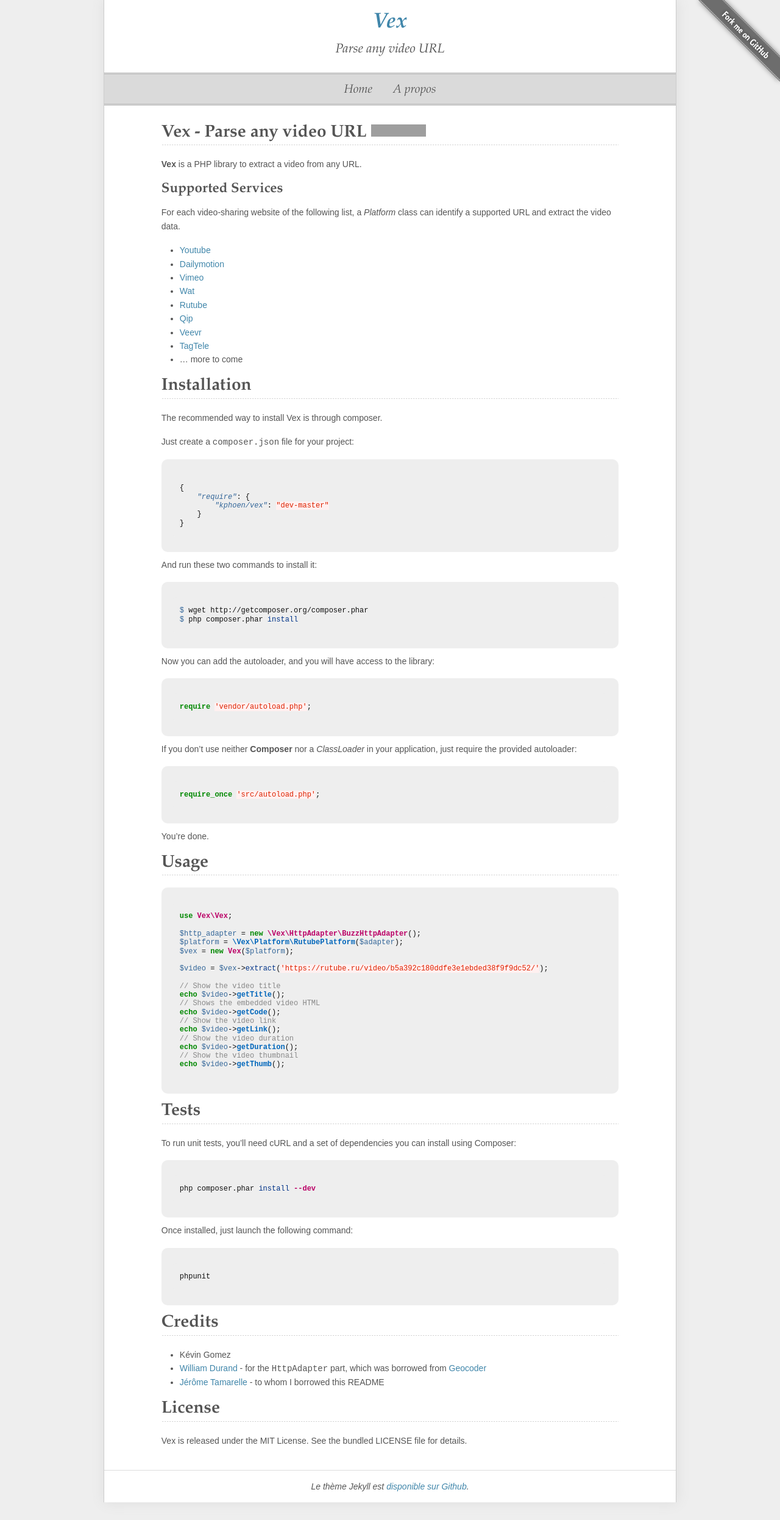
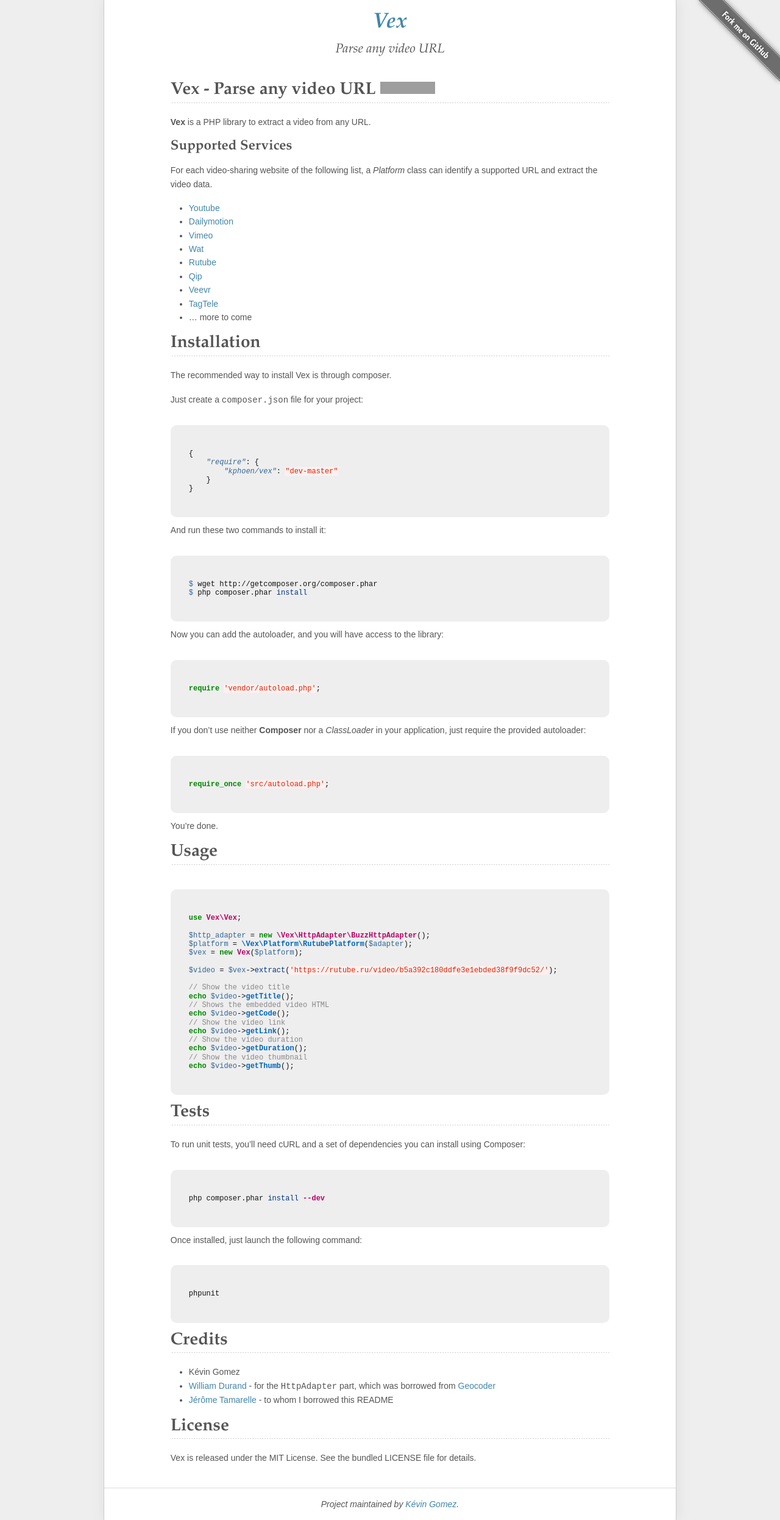
Before and after one commit to K-Phoen/jekyll-theme, a Jekyll site: the page built from index.md, in a window 1280 px wide. Shown: the whole page at 61% size. Built offline with Jekyll 4.4.1, drawn with Linux system fonts in a browser that asks for light colours; Markdown is read by kramdown in place of the engine named in the settings; before the commit the page ends 2463 px from its top, so only the background shows below that; grey boxes are pictures that could not be loaded.

Commit message:
Cleaned a bit the design

```diff
--- a/_layouts/layout.html
+++ b/_layouts/layout.html
@@ -6,10 +6,10 @@
   <meta name="viewport" content="width=device-width" />
   <title>{{ page.title }}</title>
 
-  <meta name="author" content="Kévin Gomez" />
+  <meta name="author" content="{{ page.author }}" />
 
-  <link rel="stylesheet" href="/css/base.css" type="text/css" media="screen, projection" />
-  <link rel="stylesheet" href="/css/pygments.css" type="text/css" />
+  <link rel="stylesheet" href="css/base.css" type="text/css" media="screen, projection" />
+  <link rel="stylesheet" href="css/pygments.css" type="text/css" />
 </head>
 <body>
     <div class="row">
@@ -20,25 +20,18 @@
             </div>
 
             <div class="ribbon">
-                <a href="https://github.com/K-Phoen/Vex">
-                    <img style="position: absolute; top: 0; right: 0; border: 0;z-index: 400;" src="/images/ribbon.png" alt="Fork me on GitHub" />
+                <a href="{{ page.project_url }}">
+                    <img style="position: absolute; top: 0; right: 0; border: 0;z-index: 400;" src="images/ribbon.png" alt="Fork me on GitHub" />
                 </a>
             </div>
         </header>
 
-        <div id="menu" class="twelve columns">
-            <ul>
-                <li><a href="/">Home</a></li>
-                <li><a href="http://www.kevingomez.fr/a-propos">A propos</a></li>
-            </ul>
-        </div>
-
         <div class="content">
-            {{ content }}
+            <div class="twelve columns">{{ content }}</div>
         </div>
 
         <div id="copyright" class="twelve columns">
-            <p>Le thème Jekyll est <a href="https://github.com/vjousse/wp-vjousse">disponible sur Github</a>.</p>
+            <p>Project maintained by <a href="http://github.com/K-Phoen/">Kévin Gomez</a>.</p>
         </div>
     </div>
 </body>
--- a/css/base.css
+++ b/css/base.css
@@ -34,6 +34,10 @@ body ul {
     -webkit-box-shadow: 1px 0 20px #dddddd;
     box-shadow: 1px 0 20px #dddddd;
     overflow: hidden;
+}
+
+.content div:first-child {
+    margin-top: 30px;
 }
 
 .content, .header {
@@ -88,37 +92,7 @@ body a { color: #4086AA;}
 
 .content h1 {
   text-align: left;
-  background: url("/images/bg_hr.png") repeat-x scroll center bottom transparent;
-}
-
-#menu {
-    background-color: #DADADA;
-    border-bottom: 3px double #BBBBBB;
-    border-top: 3px double #BBBBBB;
-    text-align:center;
-    font-style: italic;
-    margin-top: 30px;
-    margin-bottom: 30px;
-}
-
-#menu a {
-    color: #555555;
-}
-#menu a:hover {
-    color: #333333;
-    text-decoration: underline;
-}
-
-#menu ul {
-    font-family: 'Palatino Linotype', 'Book Antiqua', Palatino, serif;
-    margin: 0;
-    padding: 10px 0 6px;
-}
-
-#menu li{
-    display: inline;
-    margin: 0 15px;
-    font-size: 1.4em;
+  background: url("../images/bg_hr.png") repeat-x scroll center bottom transparent;
 }
 
 #copyright {
--- a/index.md
+++ b/index.md
@@ -1,7 +1,9 @@
 ---
 layout: layout
+author: Kévin Gomez
 title: Vex
 description: Parse any video URL
+project_url: https://github.com/K-Phoen/Vex
 ---
 
 Vex - Parse any video URL [![Build Status](https://travis-ci.org/K-Phoen/Vex.png?branch=master)](https://travis-ci.org/K-Phoen/Vex)
```
